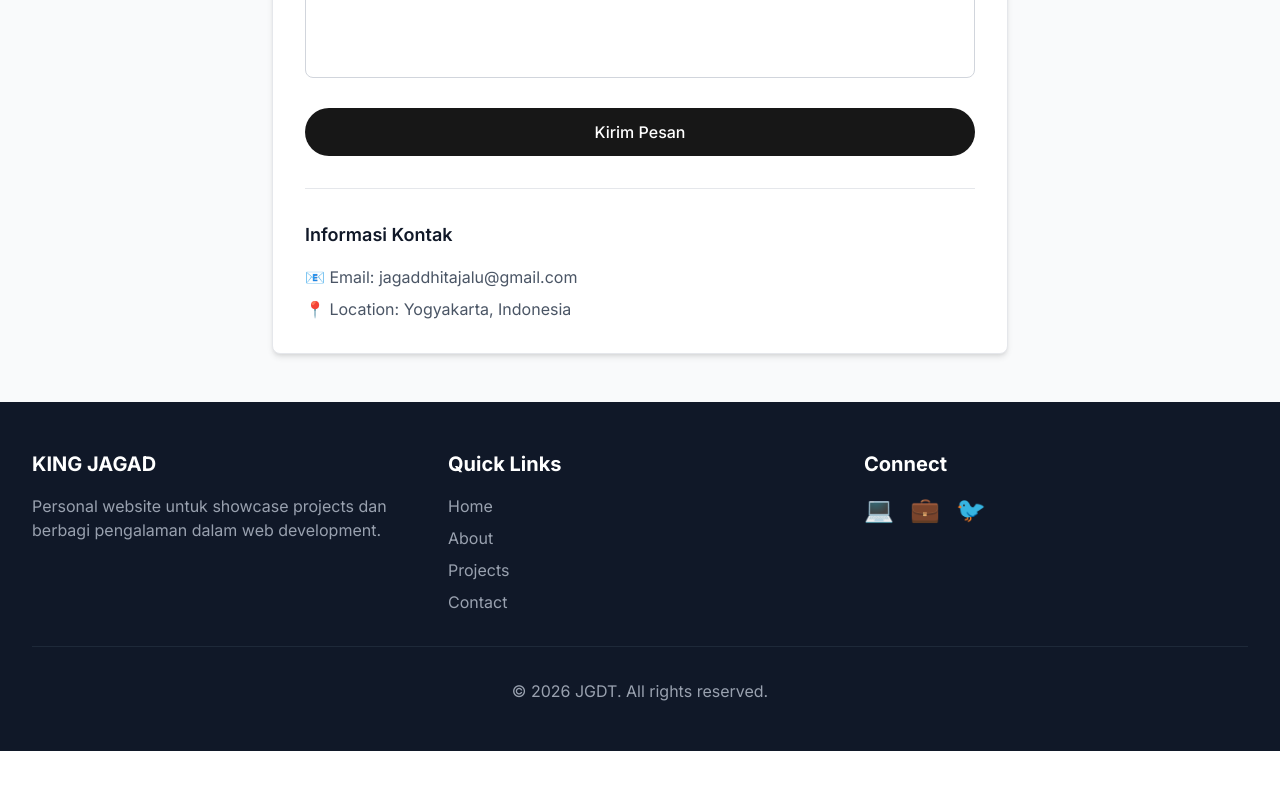
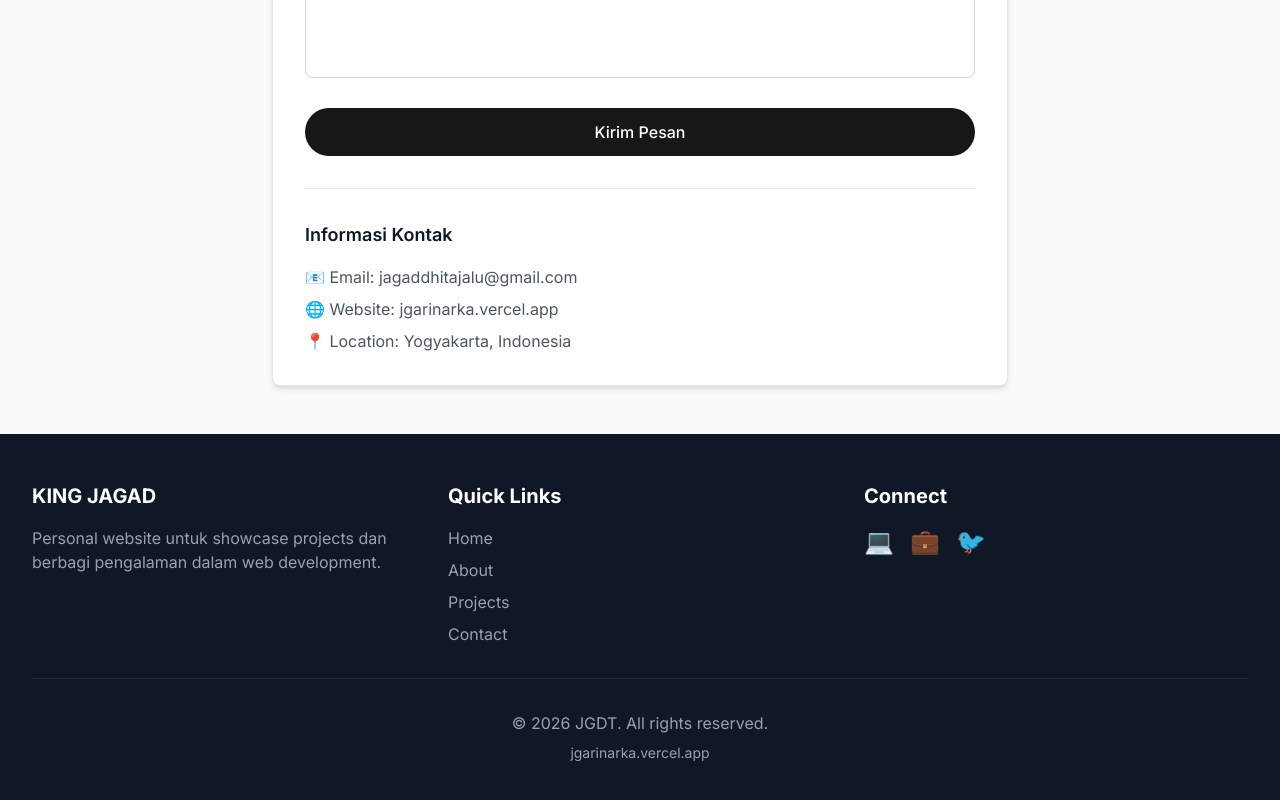
Before and after one commit to garinarka/webperso, a Next.js app: page /contact in a window 1280 px wide. Shown: the part 494-1294 px from the top of the page. Before the commit the page ends 1245 px from the top, so only its background shows below. Built offline with nearby package versions, Linux system fonts and the light colour scheme.

Commit message:
SEO & submit to search engines

```diff
--- a/app/contact/page.tsx
+++ b/app/contact/page.tsx
@@ -69,6 +69,7 @@ export default function ContactPage() {
                         <h2 className="text-lg font-semibold mb-4 text-gray-900 dark:text-white">Informasi Kontak</h2>
                         <div className="space-y-2 text-gray-600 dark:text-gray-400">
                             <p>📧 Email: jagaddhitajalu@gmail.com</p>
+                            <p>🌐 Website: jgarinarka.vercel.app</p>
                             <p>📍 Location: Yogyakarta, Indonesia</p>
                         </div>
                     </div>
--- a/app/layout.tsx
+++ b/app/layout.tsx
@@ -25,6 +25,9 @@ export const metadata: Metadata = {
     title: "King Jagad's Personal Website",
     description: "Combination of Next.js, TypeScript, and Tailwind CSS",
   },
+  verification: {
+    google: 'gMYC1Q1nQW9hg2eHsWm58lKeXF0NqrasHEsGQbaIynA',
+  },
 };
 
 export default function RootLayout({
--- a/components/Footer.tsx
+++ b/components/Footer.tsx
@@ -77,6 +77,7 @@ export default function Footer() {
                 {/* Copyright */}
                 <div className="border-t border-gray-800 dark:border-gray-900 mt-8 pt-8 text-center text-gray-400 dark:text-gray-500">
                     <p>&copy; {currentYear} JGDT. All rights reserved.</p>
+                    <p className="text-sm mt-2">jgarinarka.vercel.app</p>
                 </div>
             </div>
         </footer>
```
